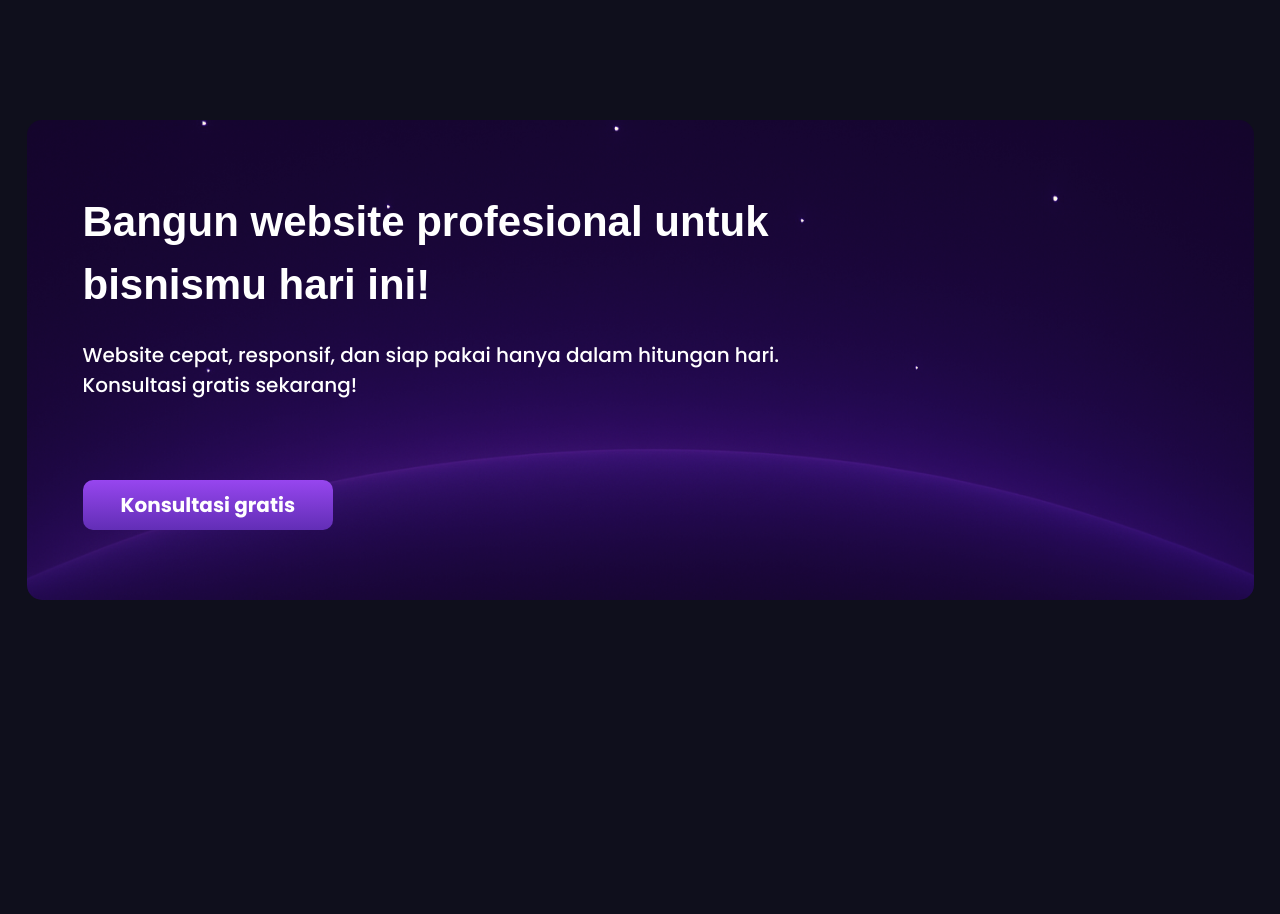
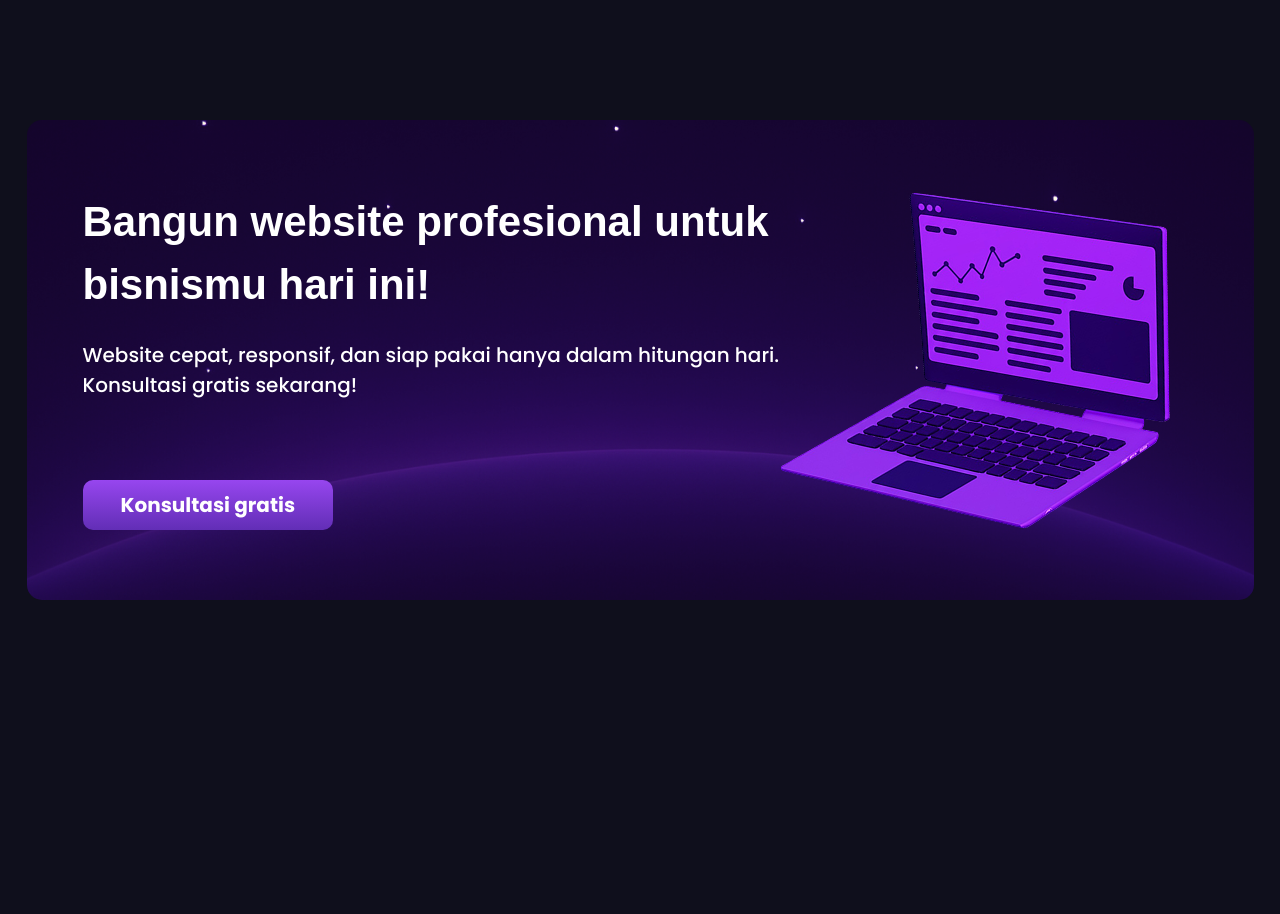
Before and after one commit to Unispace-Studio/unispace-website, a Vue app: page / in a window 1280 px wide. Shown: the part 8640-9554 px from the top of the page. Built offline with nearby package versions, Linux system fonts and the light colour scheme; a web font is replaced by a local one.

Commit message:
fix cta image

```diff
--- a/src/components/CallToActionSection.vue
+++ b/src/components/CallToActionSection.vue
@@ -5,7 +5,7 @@
     class="w-full xl:h-screen flex justify-center items-center relative z-10 px-[12px] xl:px-0 mb-[60px] xl:mb-0">
     <div
       class="xl:w-[1227px] h-[480px] rounded-[15px] flex flex-col gap-[80px] items-start justify-center bg-[url(/assets/cta-bg.png)] px-[56px] relative">
-      <!-- <img src="/assets/laptop.png" alt="" class="absolute right-0" /> -->
+      <img src="/assets/laptop.png" alt="" class="absolute right-0 hidden xl:inline" />
       <div class="flex flex-col gap-[24px] xl:w-[704px]">
         <h4 class="text-[20px] xl:text-[42px] font-goldman font-bold">
           Bangun website profesional untuk bisnismu hari ini!
```
